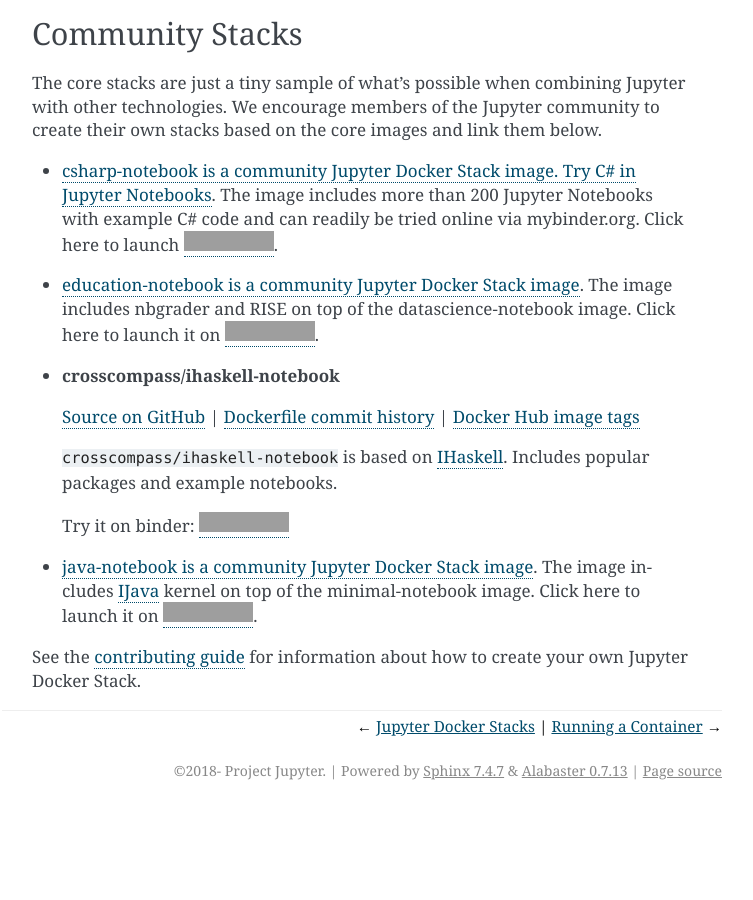
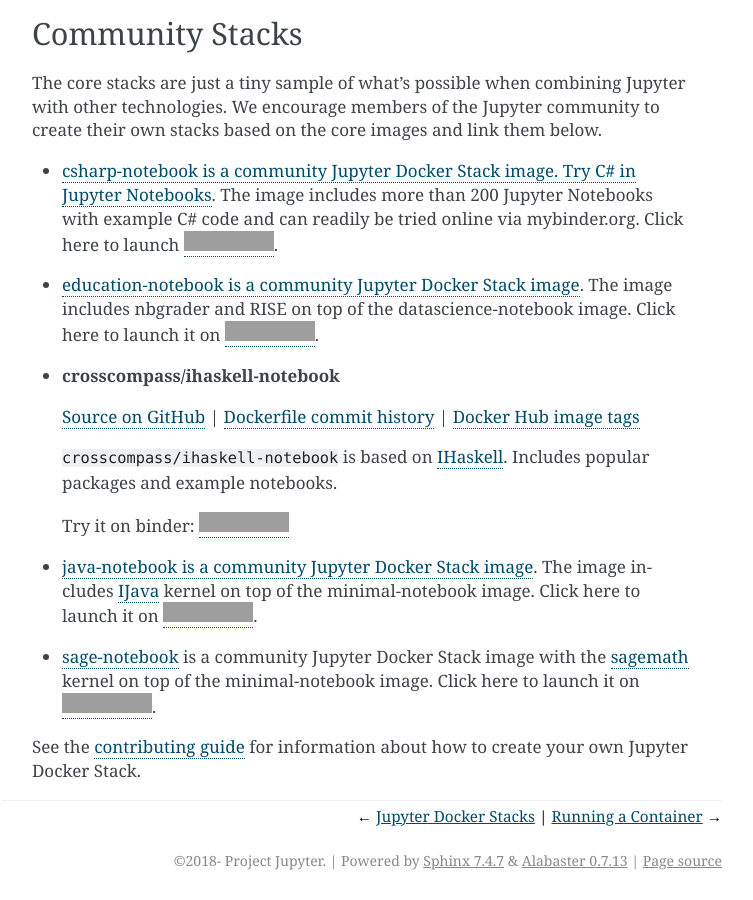
Before and after one commit to jupyter/docker-stacks, a Sphinx documentation site: the page built from docs/using/selecting.md, in a window 1280 px wide and 900 px high, scrolled down 4384 px. Shown: the whole window, without its empty margins (388-1141 px from the left). Built offline with Sphinx 7.4.7, drawn with Linux system fonts in a browser that asks for light colours; before the commit the page ends 5194 px from its top, so only the background shows below that; grey boxes are pictures that could not be loaded.

Commit message:
Add link to sage-notebook Community Stack
Added sage-notebook as per https://github.com/jupyter/docker-stacks/blob/master/docs/contributing/stacks.md

```diff
--- a/docs/using/selecting.md
+++ b/docs/using/selecting.md
@@ -158,4 +158,6 @@
 
 * [java-notebook is a community Jupyter Docker Stack image](https://github.com/jbindinga/java-notebook). The image includes [IJava](https://github.com/SpencerPark/IJava) kernel on top of the minimal-notebook image. Click here to launch it on [![Binder](https://mybinder.org/badge_logo.svg)](https://mybinder.org/v2/gh/jbindinga/java-notebook/master).
 
+* [sage-notebook](https://github.com/sharpTrick/sage-notebook) is a community Jupyter Docker Stack image with the [sagemath](https://sagemath.org) kernel on top of the minimal-notebook image. Click here to launch it on [![Binder](https://mybinder.org/badge_logo.svg)](https://mybinder.org/v2/gh/sharpTrick/sage-notebook/master).
+
 See the [contributing guide](../contributing/stacks.md) for information about how to create your own Jupyter Docker Stack.
```
